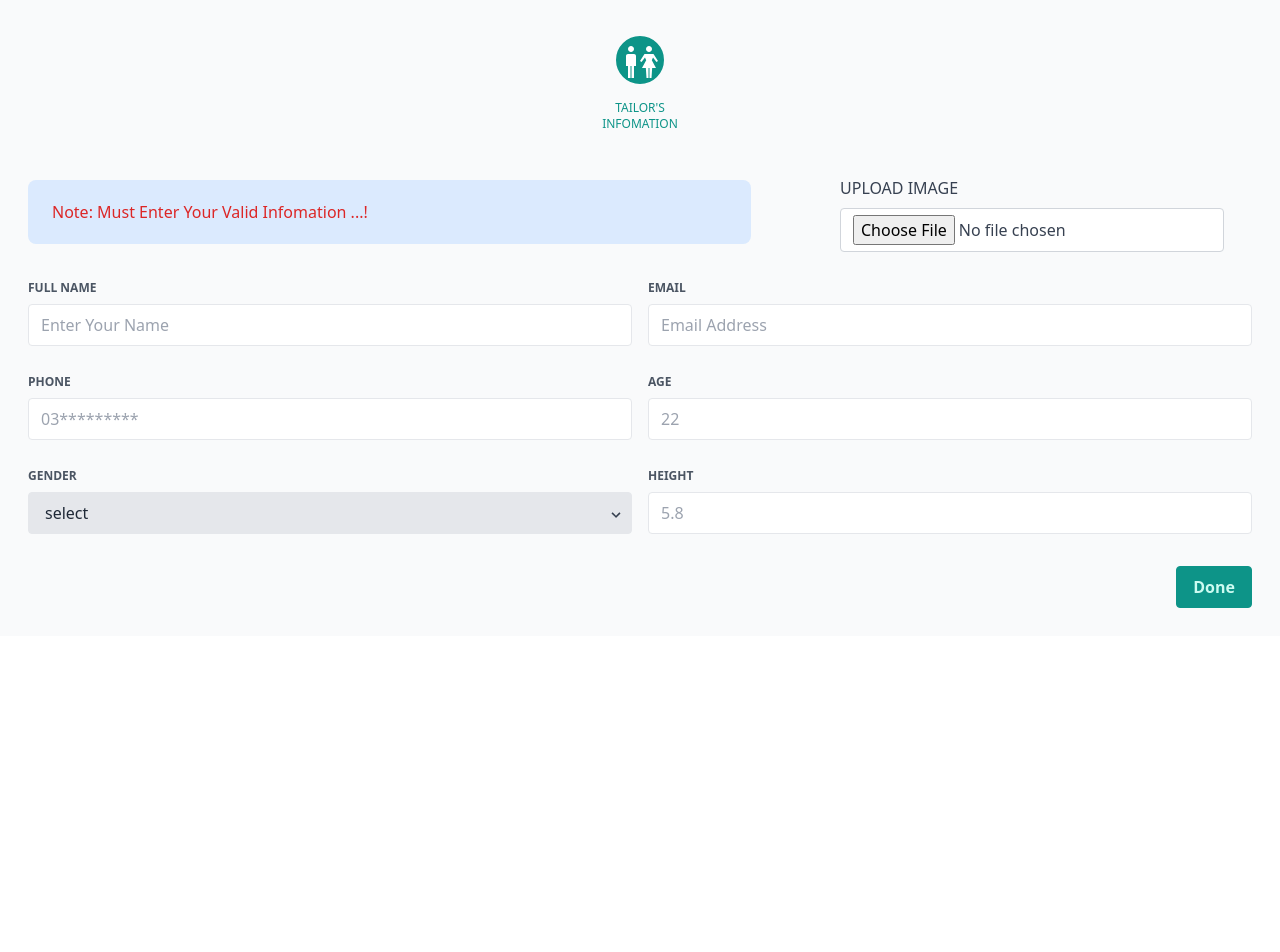
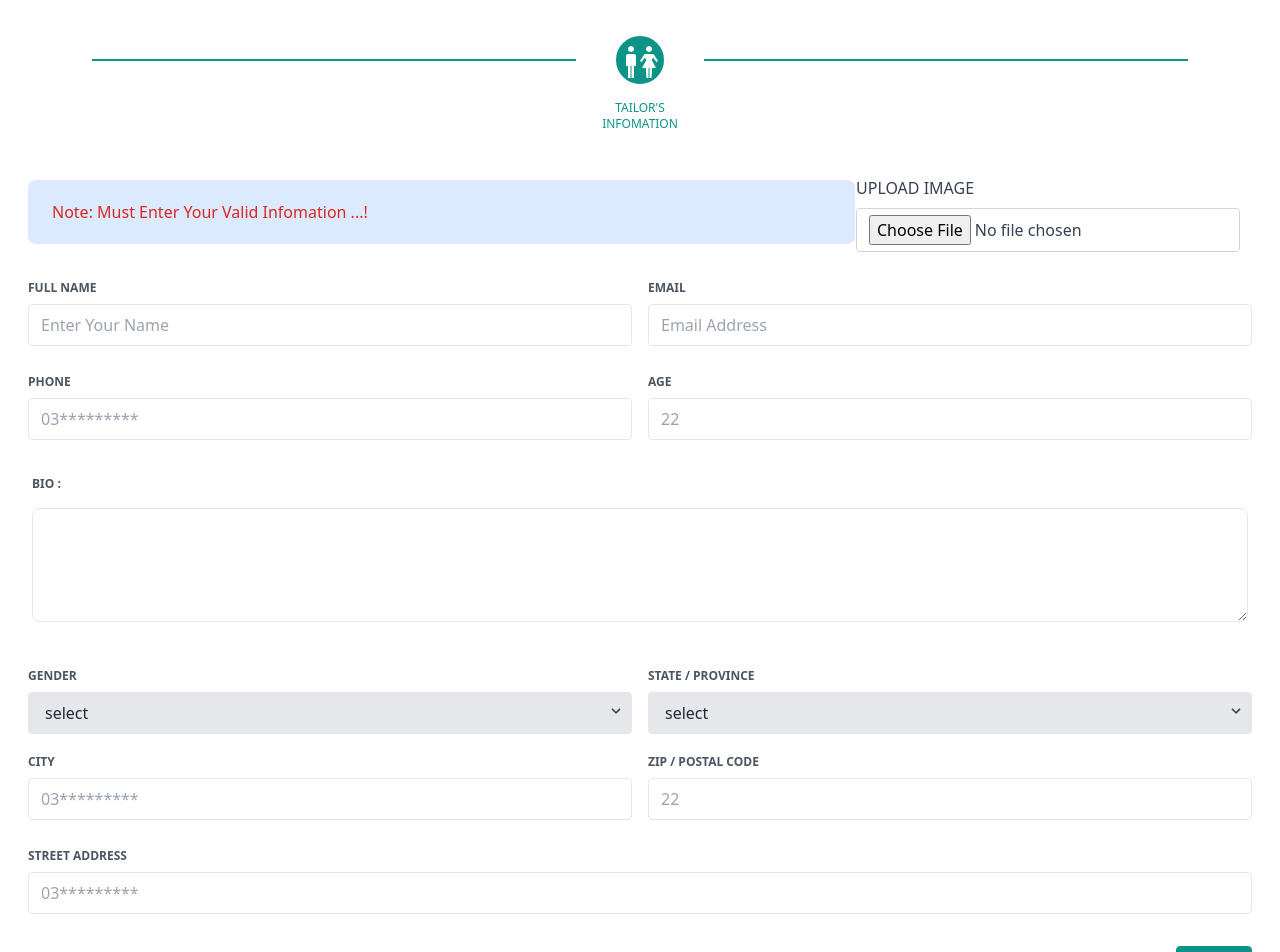
Before and after one commit to Muhammad-Akif/shopnstich, a Next.js app: page /tailorInfo in a window 1280 px wide. Shown: the top 952 px of the page. Before the commit the page ends 800 px from the top, so only its background shows below. Built offline with nearby package versions, Linux system fonts and the light colour scheme; what tw-elements would draw is missing.

Commit message:
updated tailorInfo UI

```diff
--- a/pages/tailorInfo.js
+++ b/pages/tailorInfo.js
@@ -8,9 +8,11 @@ const tailorInfo = () => {
     }
 
     return (
-        <div class="p-5 bg-gray-50">
+        <div class="p-5 bg-white">
             <div class="mx-4 p-4 pb-24">
                 <div class="flex items-center justify-center">
+
+                    <div class={`flex-auto border-t-2 mx-10 transition duration-500 ease-in-out border-teal-600`}></div>
 
                     <button class="flex items-center text-white relative">
                         <div class="rounded-full transition duration-500 ease-in-out h-12 w-12 py-3 border-2 bg-teal-600 border-teal-600">
@@ -19,13 +21,15 @@ const tailorInfo = () => {
                         <div class="absolute top-0 -ml-10 text-center mt-16 w-32 text-xs font-medium uppercase text-teal-600">Tailor's Infomation</div>
                     </button>
 
+                    <div class={`flex-auto border-t-2 mx-10 tcransition duration-500 ease-in-out border-teal-600`}></div>
+
                 </div>
             </div>
             <form onSubmit={formSubmit}>
-                <div class="bg-blue-100 w-7/12 mx-2 rounded-lg py-5 px-6 mb-4 text-base text-red-600" role="alert">
+                <div class="bg-blue-100 w-4/6 mx-2 rounded-lg py-5 px-6 mb-4 text-base text-red-600" role="alert">
                     Note: Must Enter Your Valid Infomation ...!
                 </div>
-                <div class="flex flex-col absolute right-14 top-44">
+                <div class="flex flex-col absolute right-10 top-44">
                     <div class="flex justify-center">
                         <div class="mb-3 w-96">
                             <label for="formFile" class="form-label inline-block mb-2 text-gray-700 uppercase text-center">Upload Image</label>
@@ -65,6 +69,11 @@ const tailorInfo = () => {
                         </div>
                     </div>
                 </div>
+                <div class="py-5 mx-3">
+                    <label for="exampleFormControlTextarea1" class="form-label font-bold text-gray-600 text-xs leading-8 uppercase inline-block mb-2"
+                    >Bio : </label>
+                    <textarea required name="other" id="exampleFormControlTextarea1" class="w-full px-3 py-2 text-gray-700 border rounded-lg focus:outline-none" rows="4"></textarea>
+                </div>
                 <div class="flex flex-col md:flex-row">
                     <div class="w-full mx-2 flex-1 relative">
                         <div class="font-bold h-6 mt-3 text-gray-600 text-xs leading-8 uppercase"> Gender</div>
@@ -77,16 +86,50 @@ const tailorInfo = () => {
                             <svg class="fill-current h-4 w-4" xmlns="http://www.w3.org/2000/svg" viewBox="0 0 20 20"><path d="M9.293 12.95l.707.707L15.657 8l-1.414-1.414L10 10.828 5.757 6.586 4.343 8z" /></svg>
                         </div>
                     </div>
-                    <div class="w-full mx-2 flex-1">
+                    <div class="w-full mx-2 flex-1 relative">
+                        <div class="font-bold h-6 mt-3 text-gray-600 text-xs leading-8 uppercase"> State / Province</div>
+                        <select required name="gender" class="block mt-2 appearance-none w-full bg-gray-200 border border-gray-200 py-2.5 px-4 pr-8 rounded leading-tight focus:outline-none focus:bg-white focus:border-gray-500" id="grid-state">
+                            <option class="text-gray-300" >select</option>
+                            <option value="male">Punjab</option>
+                            <option value="female">Kpk</option>
+                        </select>
+                        <div class="pointer-events-none absolute inset-y-0 right-0  top-10 flex items-center px-2 text-gray-700">
+                            <svg class="fill-current h-4 w-4" xmlns="http://www.w3.org/2000/svg" viewBox="0 0 20 20"><path d="M9.293 12.95l.707.707L15.657 8l-1.414-1.414L10 10.828 5.757 6.586 4.343 8z" /></svg>
+                        </div>
+                    </div>
+                    {/* <div class="w-full mx-2 flex-1">
                         <div class="font-bold h-6 mt-3 text-gray-600 text-xs leading-8 uppercase"> Height</div>
                         <div class="bg-white my-2 p-1 flex border border-gray-200 rounded">
                             <input required name="height" placeholder="5.8" type="number" class="p-1 px-2 appearance-none outline-none w-full text-gray-800" />
                         </div>
-                    </div>
+                    </div> */}
                 </div>
                 {/* {!isGender && (
                     <div class="text-sm text-red-500 p-2 px-2">Gender Required !</div>
                 )} */}
+                <div class="flex flex-col md:flex-row">
+                    <div class="w-full mx-2 flex-1">
+                        <div class="font-bold h-6 mt-3 text-gray-600 text-xs leading-8 uppercase"> City</div>
+                        <div class="bg-white my-2 p-1 flex border border-gray-200 rounded">
+                            <input required name="phone" placeholder="03*********" type="number" class="p-1 px-2 appearance-none outline-none w-full text-gray-800" />
+                        </div>
+                    </div>
+                    <div class="w-full mx-2 flex-1">
+                        <div class="font-bold h-6 mt-3 text-gray-600 text-xs leading-8 uppercase"> ZIP / Postal code</div>
+                        <div class="bg-white my-2 p-1 flex border border-gray-200 rounded">
+                            <input required name="age" placeholder="22" type="number" class="p-1 px-2 appearance-none outline-none w-full text-gray-800" />
+                        </div>
+                    </div>
+                </div>
+                <div class="flex flex-col md:flex-row">
+                    <div class="w-full mx-2 flex-1">
+                        <div class="font-bold h-6 mt-3 text-gray-600 text-xs leading-8 uppercase"> Street address</div>
+                        <div class="bg-white my-2 p-1 flex border border-gray-200 rounded">
+                            <input required name="phone" placeholder="03*********" type="number" class="p-1 px-2 appearance-none outline-none w-full text-gray-800" />
+                        </div>
+                    </div>
+                </div>
+
                 <div class="flex p-2 mt-4">
                     <div class="flex-auto flex flex-row-reverse">
                         <button type="submit" class="text-base  ml-2  hover:scale-110 focus:outline-none flex justify-center px-4 py-2 rounded font-bold cursor-pointer
```
